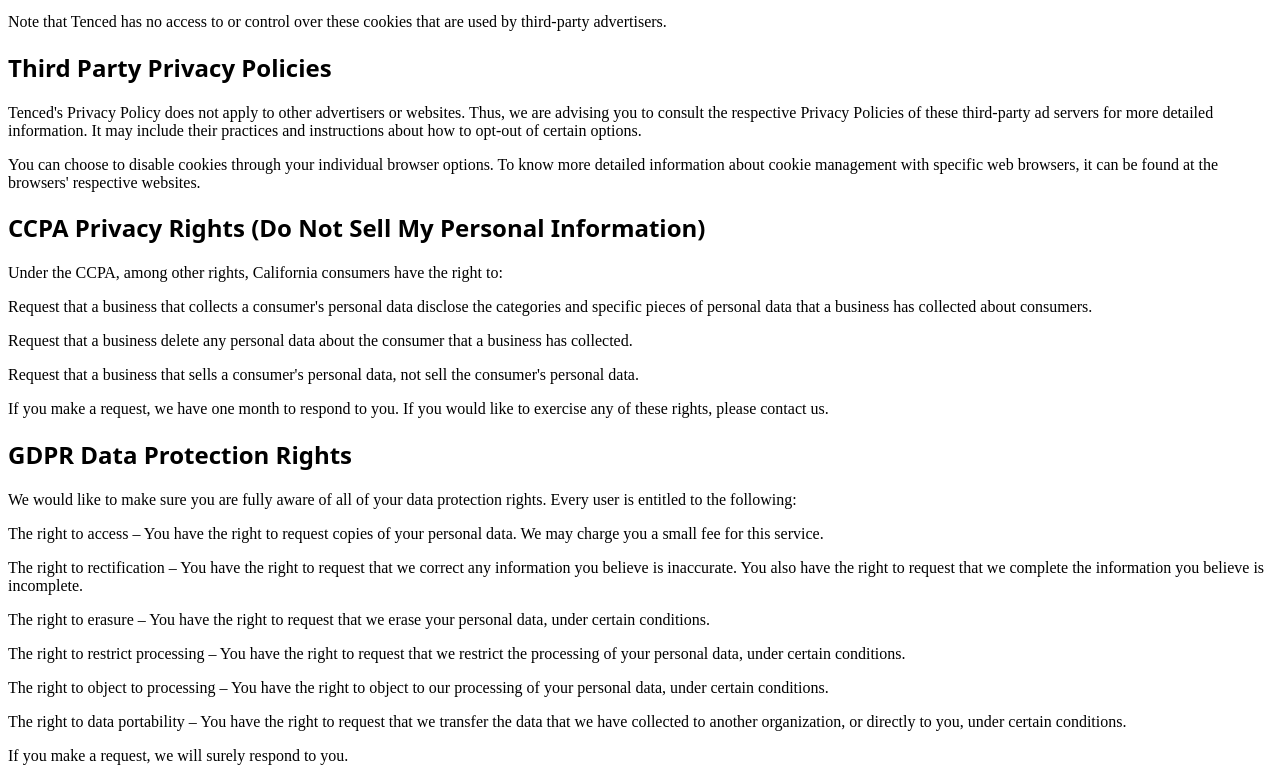
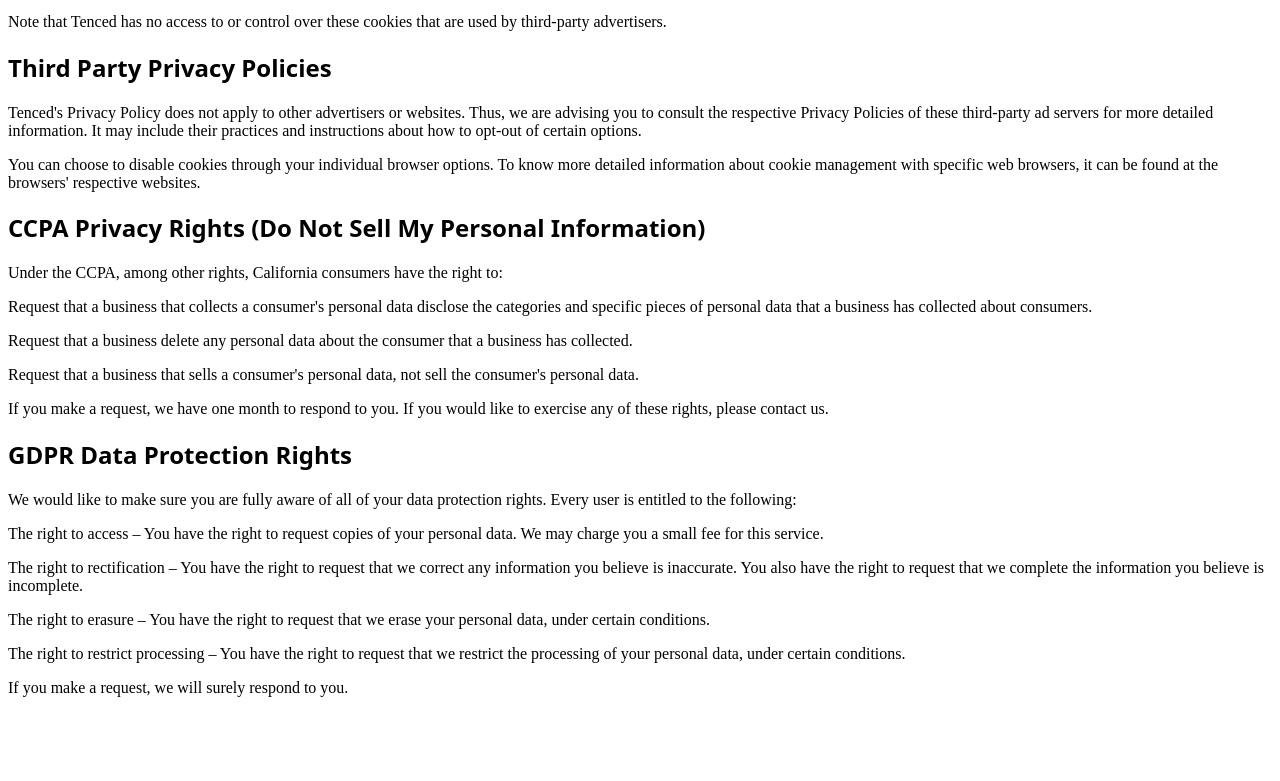
Before and after one commit to iamabdm/easyreads, a plain HTML site: page embed-policy.html in a window 1280 px wide. Shown: the part 1052-1833 px from the top of the page. After the commit the page ends 1765 px from the top, so only its background shows below. Drawn offline with Linux system fonts and the light colour scheme.

Commit message:
embed-policy.html

```diff
--- a/embed-policy.html
+++ b/embed-policy.html
@@ -75,8 +75,6 @@
 <p>The right to rectification – You have the right to request that we correct any information you believe is inaccurate. You also have the right to request that we complete the information you believe is incomplete.</p>
 <p>The right to erasure – You have the right to request that we erase your personal data, under certain conditions.</p>
 <p>The right to restrict processing – You have the right to request that we restrict the processing of your personal data, under certain conditions.</p>
-<p>The right to object to processing – You have the right to object to our processing of your personal data, under certain conditions.</p>
-<p>The right to data portability – You have the right to request that we transfer the data that we have collected to another organization, or directly to you, under certain conditions.</p>
 <p>If you make a request, we will surely respond to you.</p>
 </body>
 </html>
```
